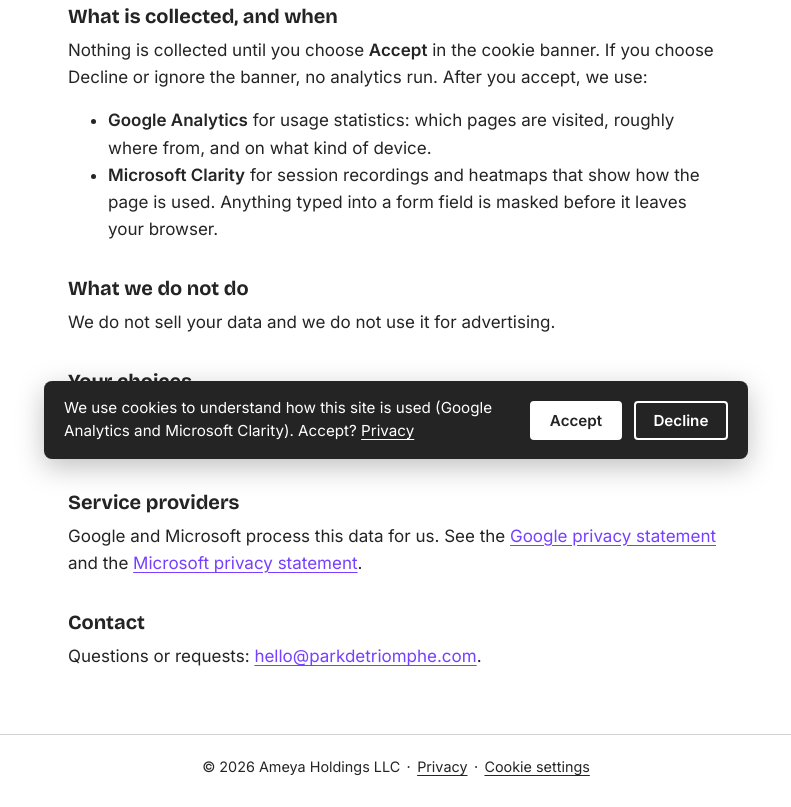
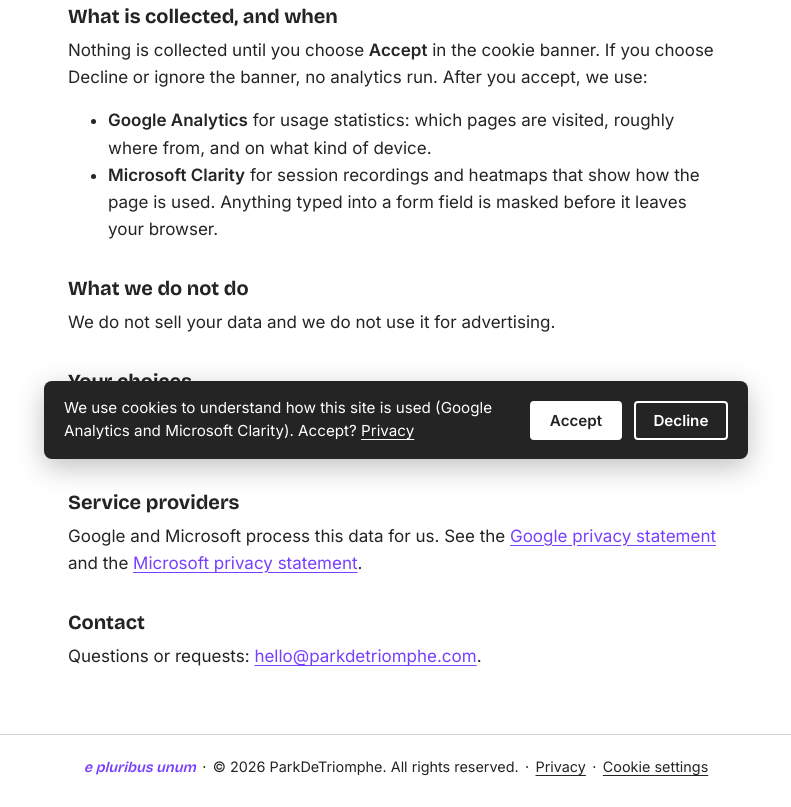
Before and after one commit to ParkDeTriomphe/parkdetriomphe.com, a plain HTML site: page privacy/index.html in a window 1280 px wide. Shown: the part 325-1132 px from the top of the page, without its empty margins (244-1035 px from the left). Drawn offline with nearby package versions, Linux system fonts and the light colour scheme.

Commit message:
Footer: brand copyright and motto
Co-Authored-By: Claude Opus 5.5 <noreply@anthropic.com>
Claude-Session: https://claude.ai/code/session_01RL7on3ndJSxUmrEchj37zK

```diff
--- a/assets/consent.js
+++ b/assets/consent.js
@@ -113,6 +113,7 @@
     if (!stored) show(false);
     document.addEventListener('click', function (e) {
       var t = e.target;
+      if (t && t.closest && t.closest('[data-egg]')) { window.location.href = 'https://ameyaholdingsllc.com'; return; }
       var el = t && t.closest ? t.closest('[data-consent-open]') : null;
       if (!el) return;
       e.preventDefault();
--- a/assets/site.css
+++ b/assets/site.css
@@ -56,6 +56,7 @@ a:focus-visible, button:focus-visible { outline: 3px solid var(--brand-accent);
 }
 .site-footer a, .site-footer button { color: var(--brand-text); }
 .site-footer .sep { margin: 0 0.4rem; }
+.site-footer .motto { font-family: var(--font-heading); font-style: italic; color: var(--brand-primary); }
 .link-button { background: none; border: 0; padding: 0; font: inherit; text-decoration: underline; text-underline-offset: 0.2em; cursor: pointer; }
 
 .doc { width: 100%; max-width: 44rem; margin: 0 auto; padding: 2.5rem 1.5rem 3rem; flex: 1; }
--- a/privacy/index.html
+++ b/privacy/index.html
@@ -47,7 +47,7 @@
   <p>Questions or requests: <a href="mailto:hello@parkdetriomphe.com">hello@parkdetriomphe.com</a>.</p>
 </main>
 <footer class="site-footer">
-  <span>&copy; 2026 Ameya Holdings LLC</span><span class="sep" aria-hidden="true">&middot;</span><a href="/privacy/">Privacy</a><span class="sep" aria-hidden="true">&middot;</span><button type="button" class="link-button" data-consent-open>Cookie settings</button>
+  <span class="motto"><span data-egg>e</span> pluribus unum</span><span class="sep" aria-hidden="true">&middot;</span><span>&copy; 2026 ParkDeTriomphe. All rights reserved.</span><span class="sep" aria-hidden="true">&middot;</span><a href="/privacy/">Privacy</a><span class="sep" aria-hidden="true">&middot;</span><button type="button" class="link-button" data-consent-open>Cookie settings</button>
 </footer>
 </body>
 </html>
```
Also changed, not shown: 404.html (+1 -1 lines), index.html (+1 -1 lines).
